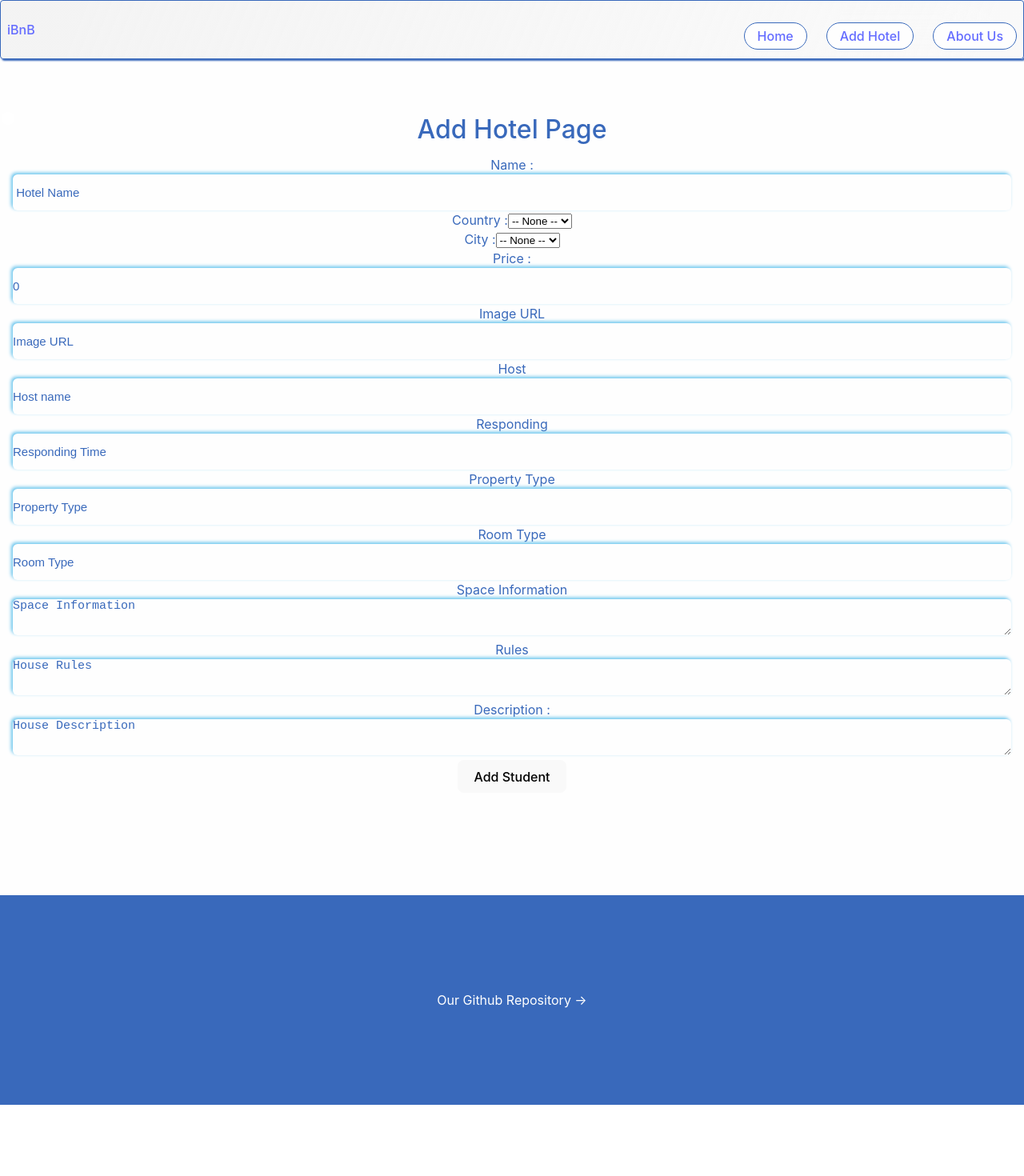
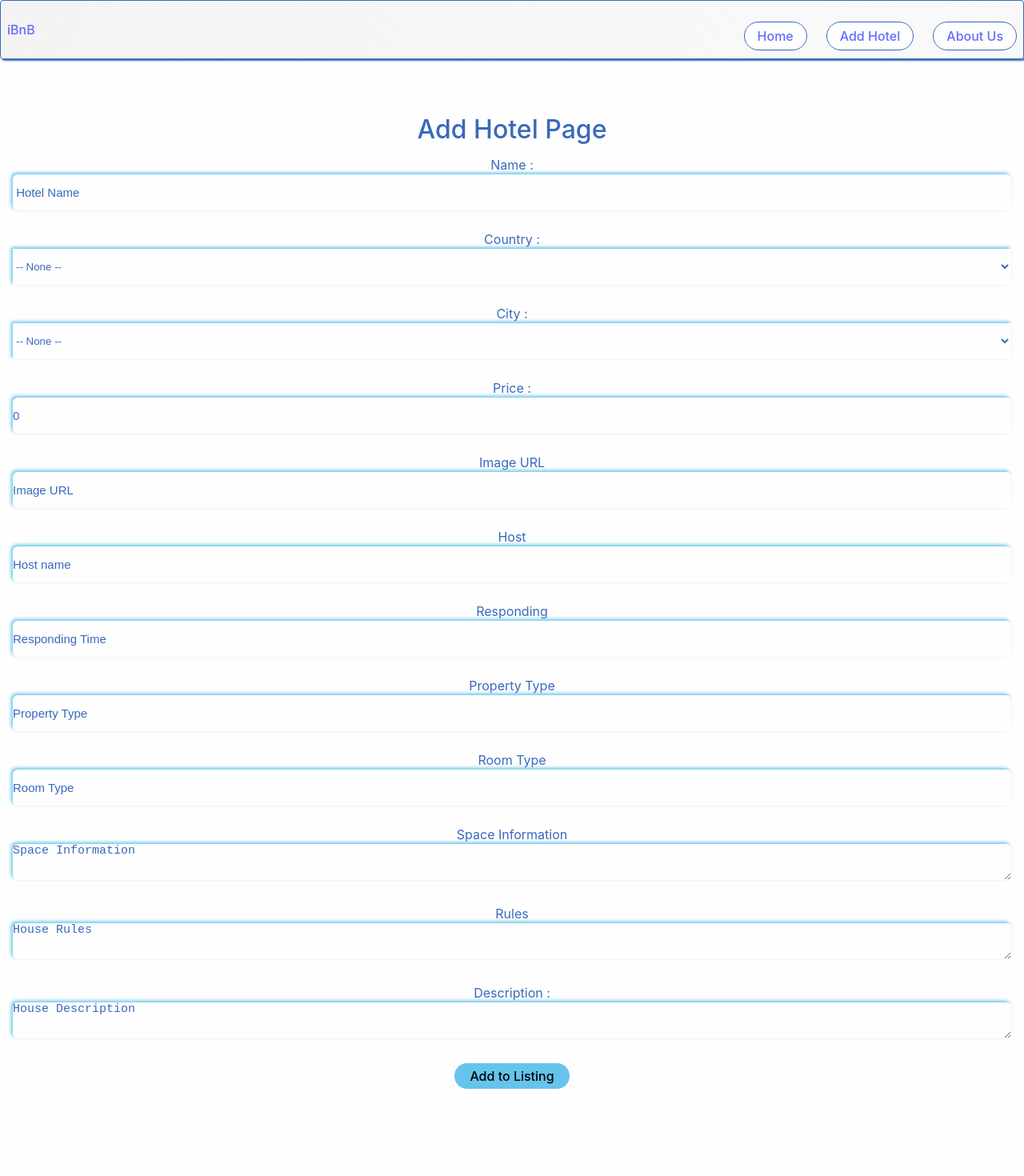
Before and after one commit to SJK-IronHack/ReactJS_MiniProject_W4, a React (Vite) app: page /add in a window 1280 px wide. Shown: the top 1470 px of the page at 80% size. Before the commit the page ends 1381 px from the top, so only its background shows below. Built offline with nearby package versions, Linux system fonts and the light colour scheme.

Commit message:
listing aboutus add listing

```diff
--- a/src/components/AboutUs.jsx
+++ b/src/components/AboutUs.jsx
@@ -7,6 +7,17 @@ const AboutUs = () => {
         < div className={classes.wrapper}>
             <h3 className={classes.aboutUs}> Sonali Rathod and Slawomir Jakub </h3>
 
+            <div className={classes.card} >
+                <img src='public/68811418_360.png'  />
+                <div className={classes.description}>
+                    <p>Slawomir Jakub</p>
+                    <p>Lorem ipsum dolor sit amet, consectetur adipiscing   elit, sed do eiusmod tempor incididunt ut   labore  et dolore magna aliqu   fugiat nulla pariatur.
+                    </p>
+                    <a href='https://github.com/sonali582000'>
+                        <span> Github Repository →</span>
+                    </a>
+                </div>
+            </div>
             <div className={classes.card} >
                 <img src='public/Intro2.png' />
                 <div className={classes.description}>
@@ -18,17 +29,6 @@ const AboutUs = () => {
                     </a>
                 </div>
             </div>
-            <div className={classes.card} >
-                <img src='public/68811418_360.png'  />
-                <div className={classes.description}>
-                    <p>Slawomir Jakub</p>
-                    <p>Lorem ipsum dolor sit amet, consectetur adipiscing   elit, sed do eiusmod tempor incididunt ut   labore  et dolore magna aliqu   fugiat nulla pariatur.
-                    </p>
-                    <a href='https://github.com/sonali582000'>
-                        <span> Github Repository →</span>
-                    </a>
-                </div>
-            </div>
 
         </div>
     )
--- a/src/components/Sidebar.jsx
+++ b/src/components/Sidebar.jsx
@@ -5,17 +5,22 @@ const Sidebar = ({ checkedPrice, setCheckedPrice }) => {
     <>
       <div className={classes.buttonsContainer}>
         <label>
-          Sort Listings by Name
+          Sort Listings by Price
+          <div className={classes.toggle}>
           <input
             name="price"
             type="checkbox"
             value={checkedPrice}
             onChange={(e) => setCheckedPrice(e.target.checked)}
           />
+          </div>
         </label>
         <label>
           Sort Listings by Price
+        <div className={classes.toggle}>
+
           <input name="price" type="checkbox" />
+        </div>
         </label>
       </div>
     </>
--- a/src/pages/AddHotel.jsx
+++ b/src/pages/AddHotel.jsx
@@ -212,7 +212,7 @@ const AddHotel = ({ items, setItems }) => {
           </label>
 
           <br />
-          <button type="submit">Add Student</button>
+          <button type="submit">Add to Listing</button>
           <br />
           <br />
           <br />
--- a/src/styles/aboutUs.module.scss
+++ b/src/styles/aboutUs.module.scss
@@ -30,19 +30,7 @@
     box-sizing: border-box;
     margin: 16px;
 
-    a {
-        all: unset;
-        display: grid;
-        border: 1px $darkBlue solid;
-        @include BorderRadius24;
-        padding-inline: 24px;
-        padding-top: 8px;
-        padding-bottom: 8px;
-        grid-row-start: 3;
 
-
-
-    }
 
 
     img {
@@ -51,10 +39,19 @@
     }
 
     .description {
-        height: 100%;
+        height: auto;
         grid-column: 3/6;
         text-align: left;
-        display: flex;
-        flex-direction: column;
-justify-content: space-between;    }
+
+        a {
+            all: unset;
+            display: grid;
+            border: 1px $darkBlue solid;
+            @include BorderRadius24;
+            padding-inline: 24px;
+            padding-top: 8px;
+            padding-bottom: 8px;
+            grid-row-start: 3;
+        }
+    }
 }
--- a/src/styles/addHotel.module.scss
+++ b/src/styles/addHotel.module.scss
@@ -10,6 +10,7 @@
   box-sizing: border-box;
   width: 100%;
   color: $darkBlue;
+
   place label {
     display: flex;
     flex-direction: column;
@@ -20,15 +21,23 @@
 
   ::placeholder {
     color: $darkBlue;
-    opacity: 1; /* Firefox */
+    opacity: 1;
+    /* Firefox */
+  }
+
+  label {
+    display: block;
+    gap: 16px;
   }
 
   input,
   textarea {
+
     :-ms-input-placeholder,
     textarea::-webkit-input-placeholder {
       color: $lightBlue;
     }
+
     width: 100%;
     box-sizing: border-box;
 
@@ -48,4 +57,32 @@
       padding-inline: 20px;
     }
   }
+
+  button[type="submit"] {
+    @include ButtonBlue;
+
+  }
+
+  select[name="country"],
+  select[name="city"] {
+    border: none;
+    display: block;
+    width: 100%;
+    height: 45px;
+    background-color: transparent;
+    @include InputsUnderline;
+    color: $darkBlue;
+
+    &:focus {
+      border: 0px solid transparent;
+      box-shadow: 3px 3px 10px $lightBlue, inset 3px 3px 10px $lightBlue;
+      transition: 0.3s;
+      padding-inline: 20px;
+    }
+
+  }
+
+  button[type="submit"] {
+    margin: auto;
+  }
 }
--- a/src/styles/app.scss
+++ b/src/styles/app.scss
@@ -3,11 +3,12 @@
 
 #root {
   max-width: 100vw;
-  margin: 0 auto;
   padding: 0rem;
   text-align: center;
   @include PageBackground;
   color: $darkBlue;
+  display: grid;
+  grid-template:repeat(12,1fr);
 }
 
 .logo {
@@ -35,11 +36,7 @@
   }
 }
 
-@media (prefers-reduced-motion: no-preference) {
-  a:nth-of-type(2) .logo {
-    animation: logo-spin infinite 20s linear;
-  }
-}
+
 
 .card {
   padding: 2em;
@@ -48,3 +45,9 @@
 .read-the-docs {
   color: #888;
 }
+
+
+Listing, ListingDetail {
+  display: grid;
+  grid-column-start: 3;
+}
--- a/src/styles/list.module.scss
+++ b/src/styles/list.module.scss
@@ -17,6 +17,11 @@
   padding: 8px;
   @include SurfaceBackgroundBlur;
   border-radius: 24px;
+  margin-inline:8px;
+  &:hover {
+    border: 1px $darkBlue solid;
+
+  }
 }
 
 .listItemDescription {
--- a/src/styles/navbar.module.scss
+++ b/src/styles/navbar.module.scss
@@ -24,6 +24,7 @@
 .navbar {
 
 
+
 }
   .links {
     display: flex;
@@ -31,16 +32,17 @@
     gap: 24px;
     padding-top: 16px;
 
+
     .NavLink {
   display: flex;
   flex-direction: row;
-  align-items: center;
+  align-items: flex-end;
+  justify-content: flex-end;
   padding-inline: 16px;
   border-radius: 24px;
   width: fit-content;
   @include ButtonWhite;
-  padding-top: 4px;
-  padding-bottom: 4px;
+
 
     }
   }
--- a/src/styles/varbiables.scss
+++ b/src/styles/varbiables.scss
@@ -32,6 +32,8 @@ backdrop-filter: blur(42.5px);
     margin: auto;
     align-items: center;
     width: fit-content;
+    height: 34px;
+
 }
 @mixin ButtonWhiteOnHover {
     border-radius: 48px;
@@ -55,6 +57,8 @@ backdrop-filter: blur(42.5px);
     text-align: center;
     padding-bottom: 4px;
     padding-top: 4px;
+    height: 34px;
+
 }
 
 $darkBlue: #3969BB;
```
